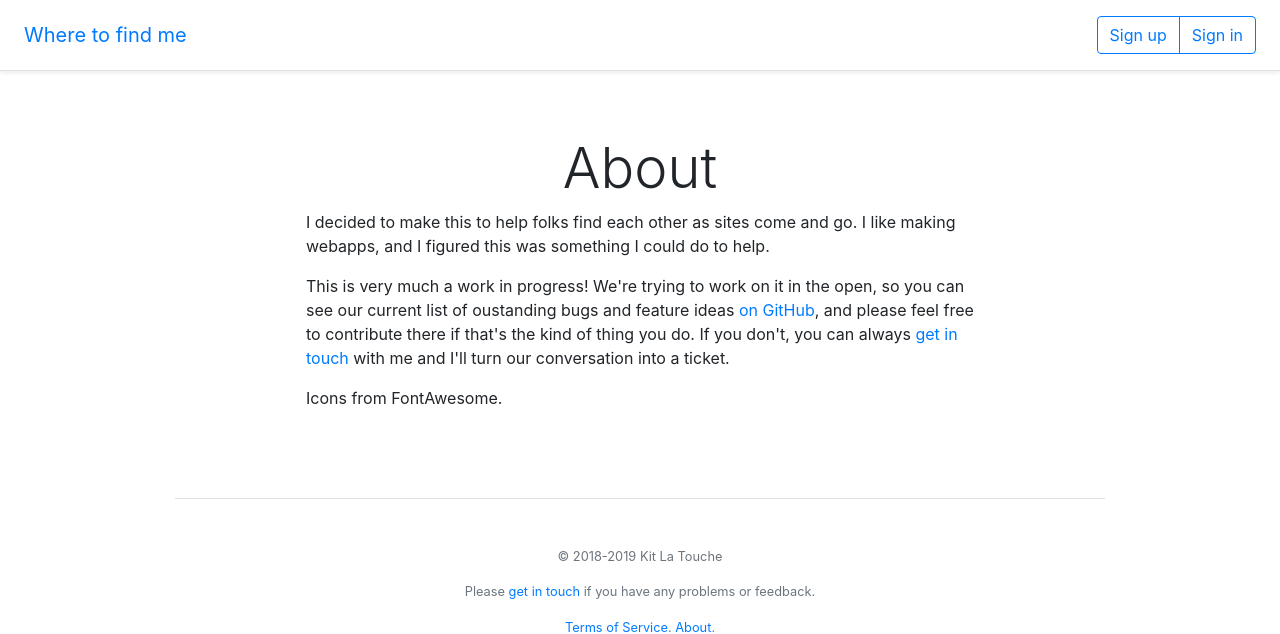
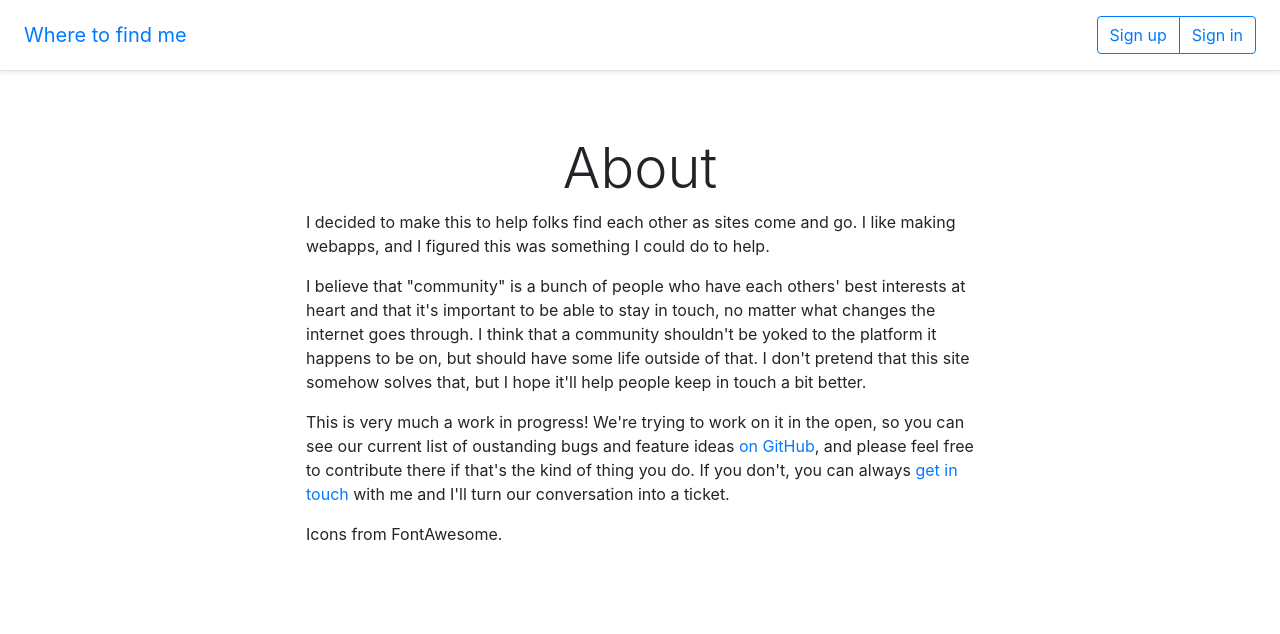
Before and after one commit to wlonk/wheretofind.me, a Django app: page /about/ in a window 1280 px wide. Shown: the top 634 px of the page. Run offline with Django 3.2, Linux system fonts and the light colour scheme; some libraries are stand-ins or nearby versions.

Commit message:
Add to about

```diff
--- a/templates/about.html
+++ b/templates/about.html
@@ -5,6 +5,14 @@
 <p>
   I decided to make this to help folks find each other as sites come and go. I
   like making webapps, and I figured this was something I could do to help.
+</p>
+<p>
+  I believe that "community" is a bunch of people who have each others' best
+  interests at heart and that it's important to be able to stay in touch, no
+  matter what changes the internet goes through. I think that a community
+  shouldn't be yoked to the platform it happens to be on, but should have some
+  life outside of that. I don't pretend that this site somehow solves that, but
+  I hope it'll help people keep in touch a bit better.
 </p>
 <p>
   This is very much a work in progress! We're trying to work on it in the open,
--- a/templates/tos.html
+++ b/templates/tos.html
@@ -18,6 +18,11 @@
   pointless.
 </p>
 <p>
+  We use cookies to enable you to log in to the site. We don't have any
+  tracking cookies or anything like that. But if you want to log in, you have
+  to accept that we have to use cookies to do that.
+</p>
+<p>
   Please be kind.
 </p>
 {% endblock "main" %}
```
